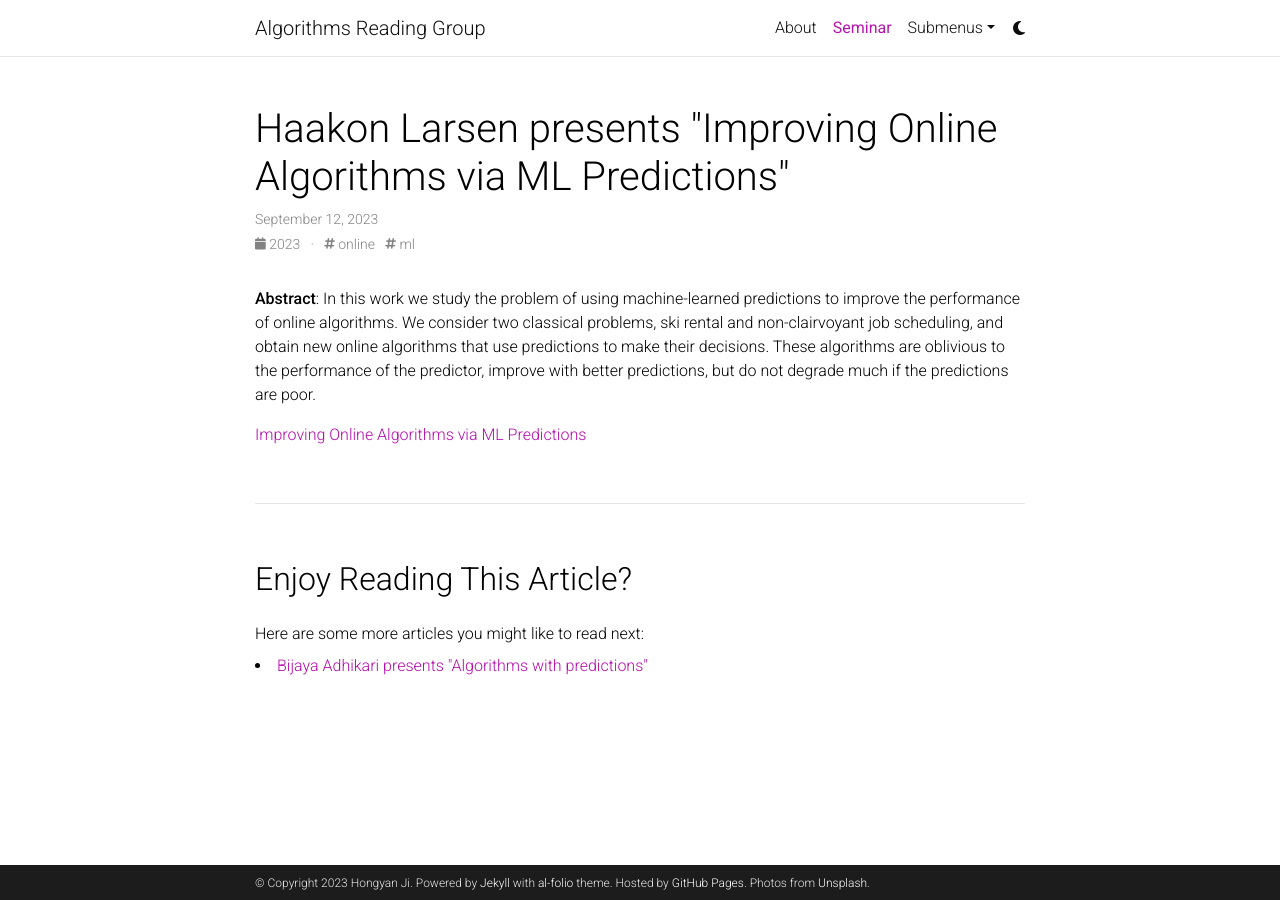
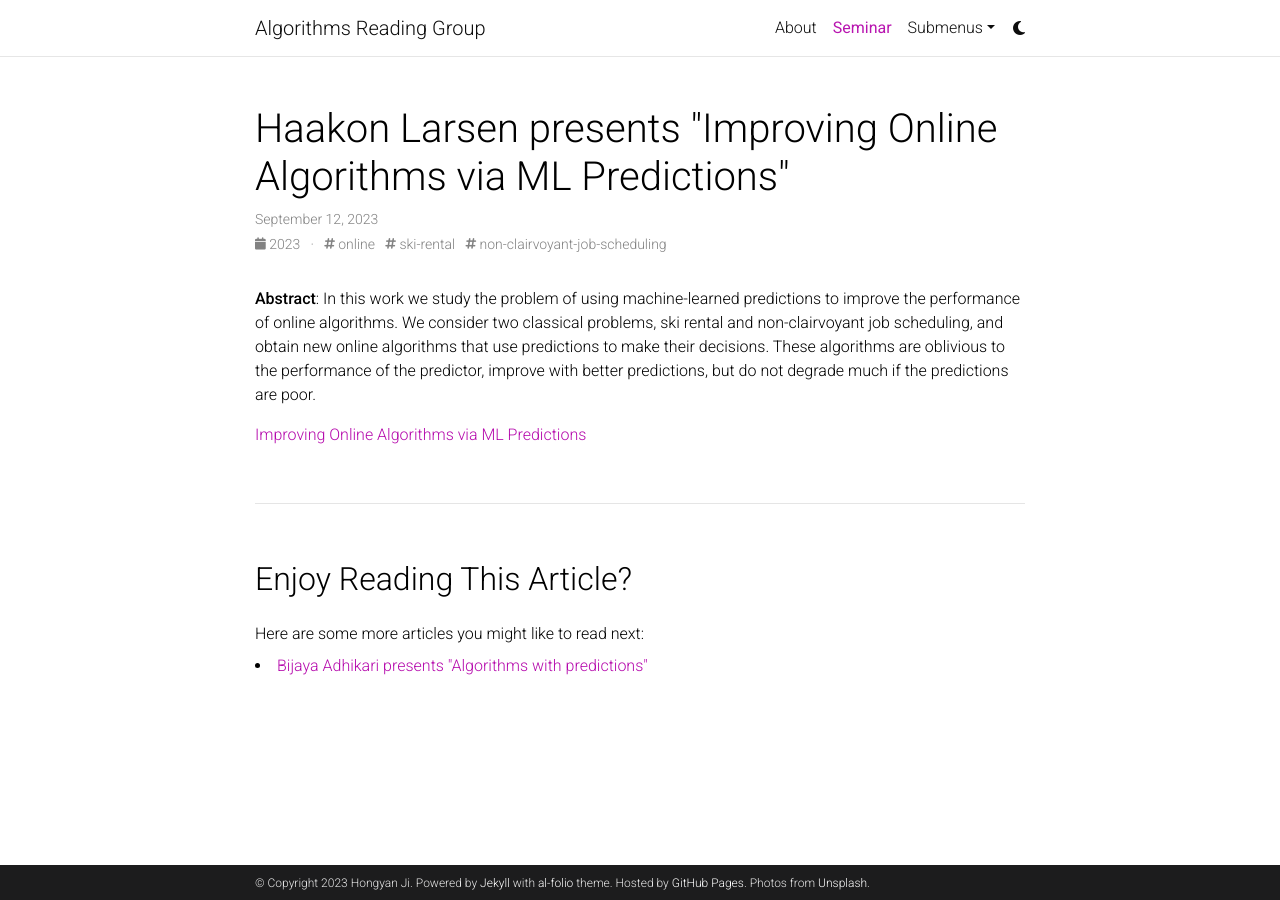
Before and after one commit to ARGatUIOWA/ARGatUIOWA.github.io, a Jekyll site: the page built from _posts/2023-09-12-Haakon.md, in a window 1280 px wide. Built offline with Jekyll 4.4.1, drawn with Linux system fonts in a browser that asks for light colours; comment, search, counter and statistics services are not loaded; a style sheet for code colours, icons or effects is not loaded.

Commit message:
update posts

```diff
--- a/_config.yml
+++ b/_config.yml
@@ -265,7 +265,7 @@
     tag: '/blog/tag/:name/'
     category: '/blog/category/:name/'
 
-display_tags: ['online', 'graph algorithms', 'running time','data structure','ml'] # these tags will be displayed on the front page of your blog
+display_tags: ['online', 'survey', 'graph algorithms', 'running time','data structure', 'ski-rental', 'non-clairvoyant-job-scheduling'] # these tags will be displayed on the front page of your blog
 # display_categories: ['blockquotes'] # these categories will be displayed on the front page of your blog
 
 # -----------------------------------------------------------------------------
--- a/_posts/2023-09-12-Haakon.md
+++ b/_posts/2023-09-12-Haakon.md
@@ -3,7 +3,7 @@
 title: Haakon Larsen presents "Improving Online Algorithms via ML Predictions"
 date: 2023-09-12 04:30:00-0400
 #description: an example of a blog post with bibliography
-tags: online ml
+tags: online ski-rental non-clairvoyant-job-scheduling
 #categories: sample-posts
 #giscus_comments: true
 #related_posts: false
```
Also changed, not shown: _posts/2023-09-05-post-bibliography.md (+1 -1 lines).
